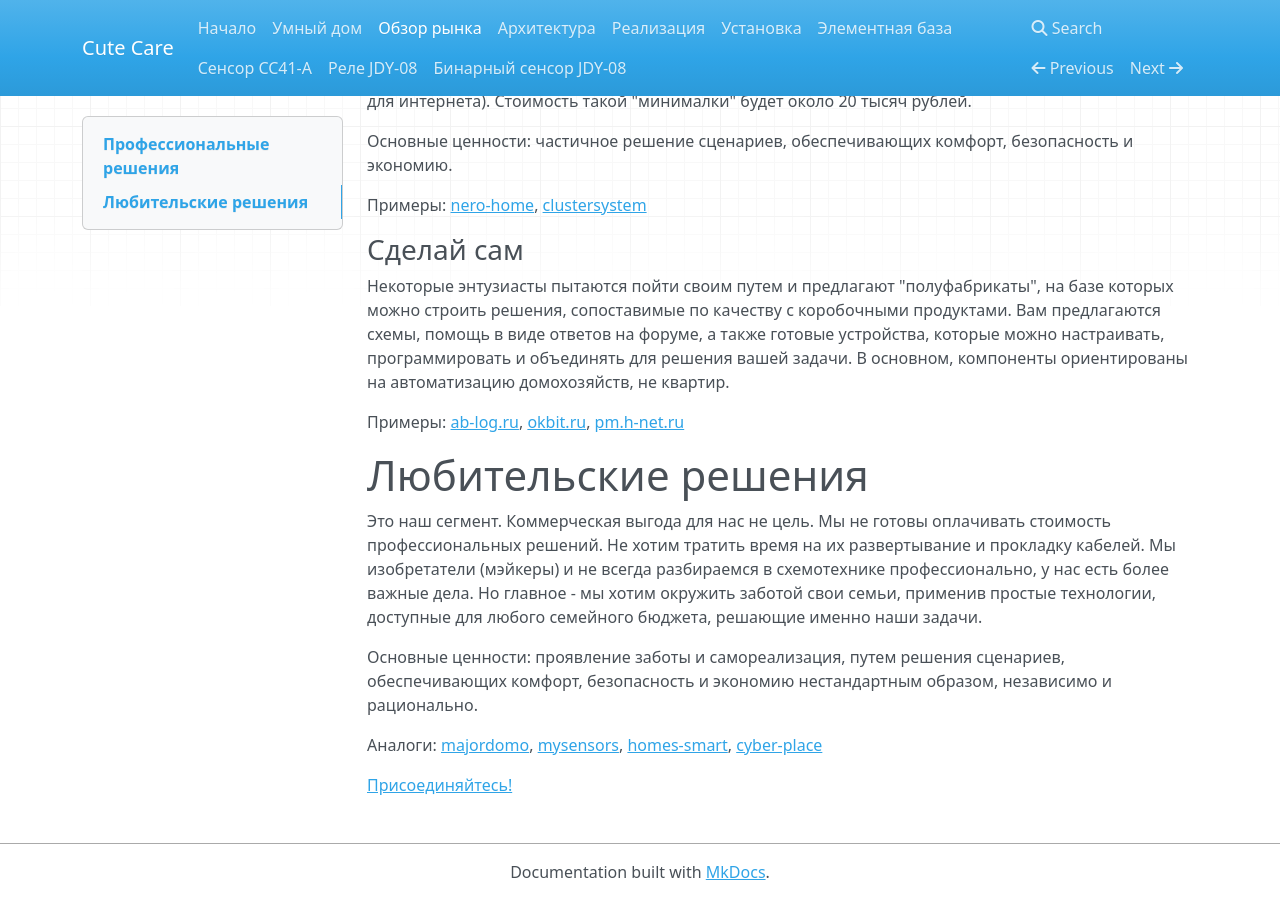
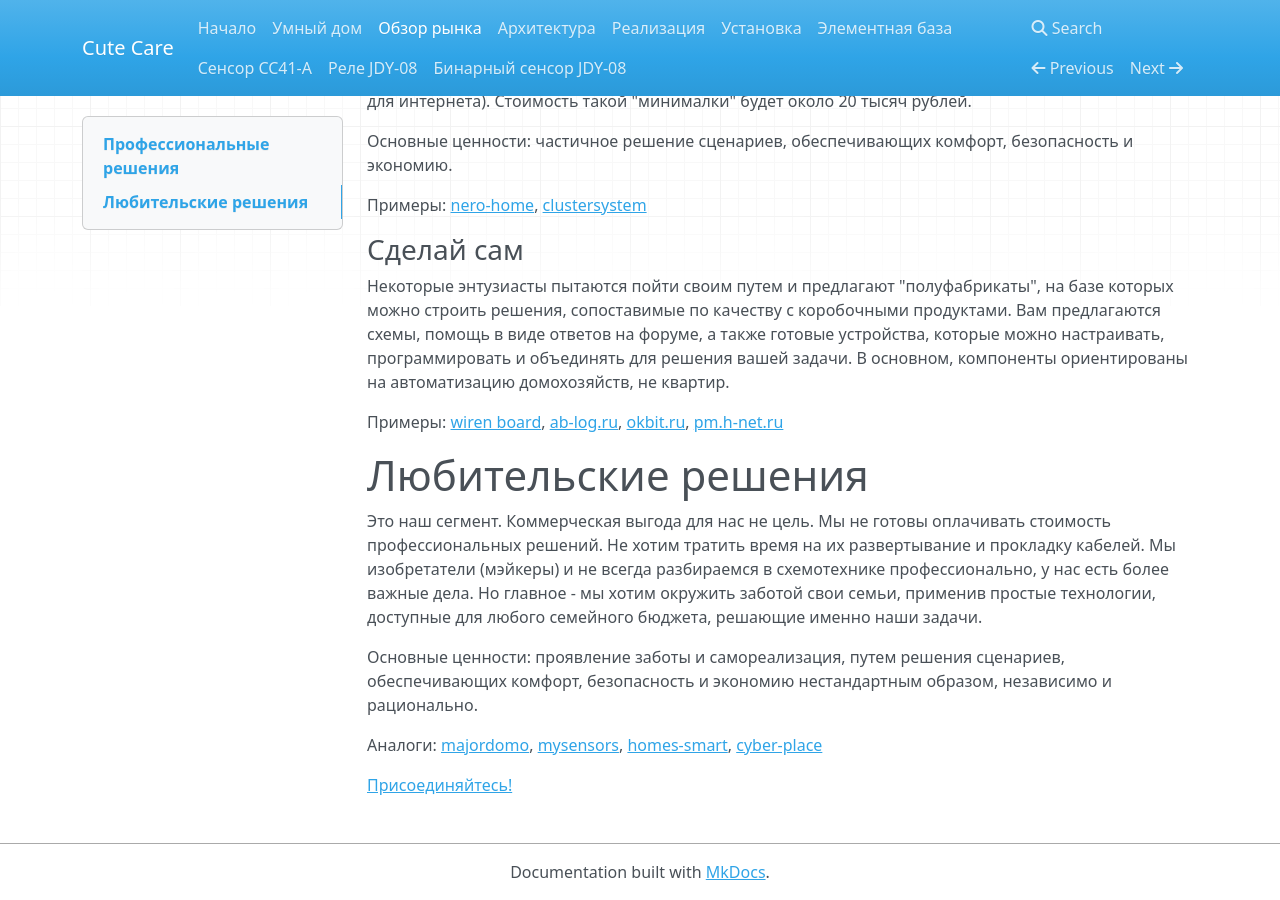
Before and after one commit to cutecare/cutecare-docs, an MkDocs documentation site: the page built from docs/Обзор рынка.md, in a window 1280 px wide and 900 px high, scrolled down 721 px. Built offline with MkDocs 1.6.1, drawn with Linux system fonts in a browser that asks for light colours; nearby versions of some CDN libraries; old or Windows-style settings are respelled for this version of MkDocs.

Commit message:
Update Обзор рынка.md

```diff
--- a/docs/Обзор рынка.md
+++ b/docs/Обзор рынка.md
@@ -26,7 +26,7 @@
 
 Некоторые энтузиасты пытаются пойти своим путем и предлагают "полуфабрикаты", на базе которых можно строить решения, сопоставимые по качеству с коробочными продуктами. Вам предлагаются схемы, помощь в виде ответов на форуме, а также готовые устройства, которые можно настраивать, программировать и объединять для решения вашей задачи. В основном, компоненты ориентированы на автоматизацию домохозяйств, не квартир.
 
-Примеры: [ab-log.ru](https://www.ab-log.ru/), [okbit.ru](http://okbit.ru/), [pm.h-net.ru](http://pm.h-net.ru/devices/)
+Примеры: [wiren board](https://contactless.ru/), [ab-log.ru](https://www.ab-log.ru/), [okbit.ru](http://okbit.ru/), [pm.h-net.ru](http://pm.h-net.ru/devices/)
 
 # Любительские решения
 
```
